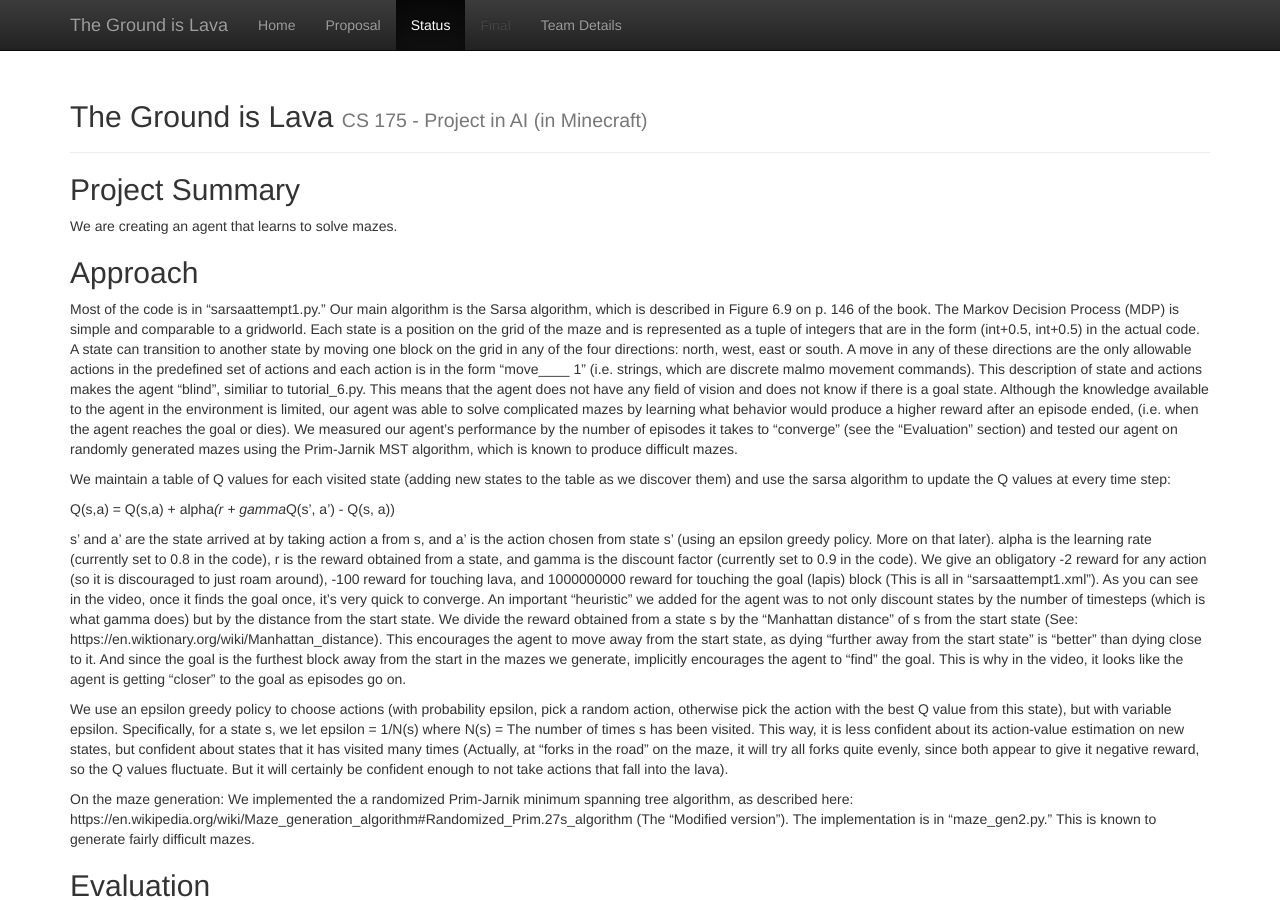
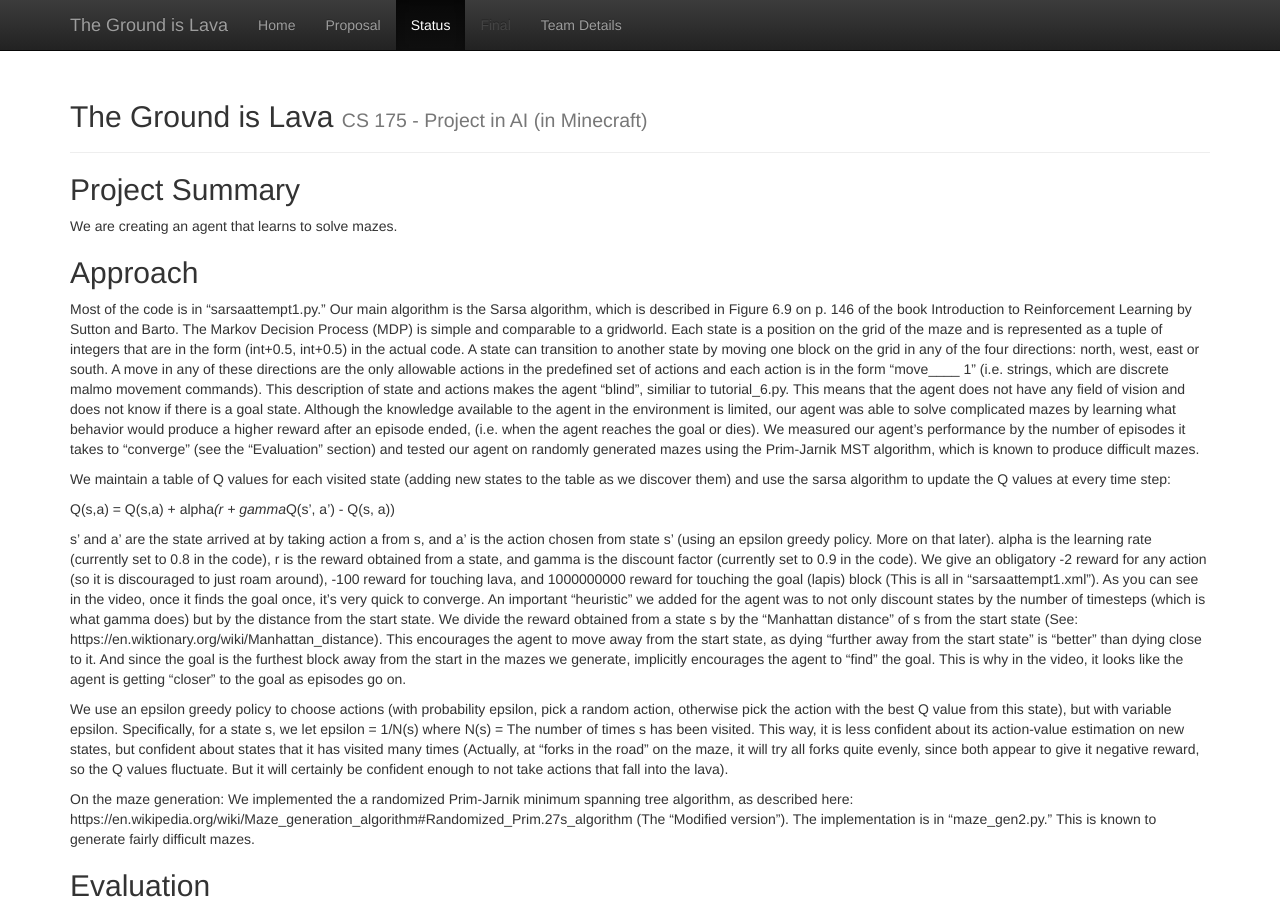
Before and after one commit to katmannn/The-Ground-is-Lava, a Jekyll site: the page built from docs/status.md, in a window 1280 px wide and 900 px high. Built offline with Jekyll 4.4.1, drawn with Linux system fonts in a browser that asks for light colours.

Commit message:
Update status.md

```diff
--- a/docs/status.md
+++ b/docs/status.md
@@ -6,7 +6,7 @@
 We are creating an agent that learns to solve mazes.
 
 ## Approach
-Most of the code is in "sarsaattempt1.py." Our main algorithm is the Sarsa algorithm, which is described in Figure 6.9 on p. 146 of the book. The Markov Decision Process (MDP) is simple and comparable to a gridworld. Each state is a position on the grid of the maze and is represented as a tuple of integers that are in the form (int+0.5, int+0.5) in the actual code. A state can transition to another state by moving one block on the grid in any of the four directions: north, west, east or south. A move in any of these directions are the only allowable actions in the predefined set of actions and each action is in the form "move____ 1" (i.e. strings, which are discrete malmo movement commands). This description of state and actions makes the agent "blind", similiar to tutorial_6.py. This means that the agent does not have any field of vision and does not know if there is a goal state. Although the knowledge available to the agent in the environment is limited, our agent was able to solve complicated mazes by learning what behavior would produce a higher reward after an episode ended, (i.e. when the agent reaches the goal or dies). We measured our agent's performance by the number of episodes it takes to "converge" (see the "Evaluation" section) and tested our agent on randomly generated mazes using the Prim-Jarnik MST algorithm, which is known to produce difficult mazes.
+Most of the code is in "sarsaattempt1.py." Our main algorithm is the Sarsa algorithm, which is described in Figure 6.9 on p. 146 of the book Introduction to Reinforcement Learning by Sutton and Barto. The Markov Decision Process (MDP) is simple and comparable to a gridworld. Each state is a position on the grid of the maze and is represented as a tuple of integers that are in the form (int+0.5, int+0.5) in the actual code. A state can transition to another state by moving one block on the grid in any of the four directions: north, west, east or south. A move in any of these directions are the only allowable actions in the predefined set of actions and each action is in the form "move____ 1" (i.e. strings, which are discrete malmo movement commands). This description of state and actions makes the agent "blind", similiar to tutorial_6.py. This means that the agent does not have any field of vision and does not know if there is a goal state. Although the knowledge available to the agent in the environment is limited, our agent was able to solve complicated mazes by learning what behavior would produce a higher reward after an episode ended, (i.e. when the agent reaches the goal or dies). We measured our agent's performance by the number of episodes it takes to "converge" (see the "Evaluation" section) and tested our agent on randomly generated mazes using the Prim-Jarnik MST algorithm, which is known to produce difficult mazes.
 
 We maintain a table of Q values for each visited state (adding new states to the table as we discover them) and use the sarsa algorithm to update the Q values at every time step:
 
```
